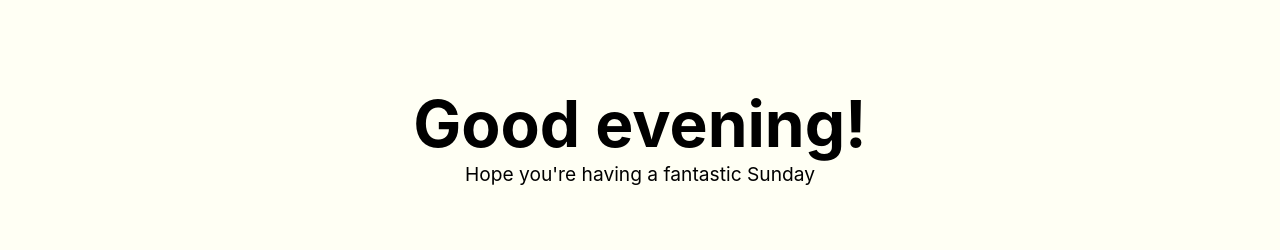
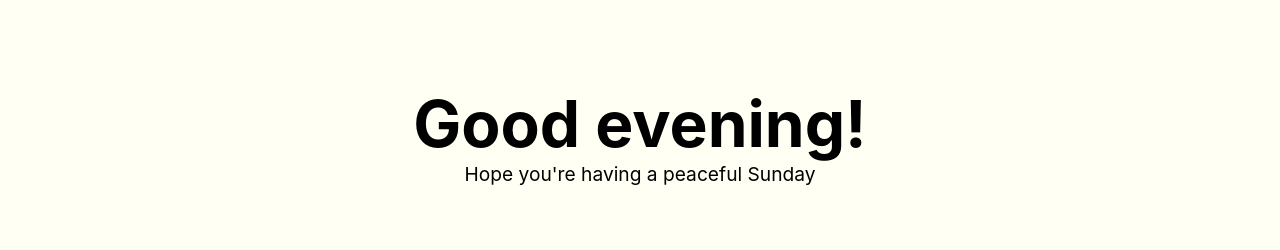
Before and after one commit to JoeScho/website, a Next.js app: page / in a window 1280 px wide. Shown: the top 250 px of the page. Built offline with nearby package versions, Linux system fonts and the light colour scheme.

Commit message:
dumb greeting feature

```diff
--- a/js/getGreetings.js
+++ b/js/getGreetings.js
@@ -1,4 +1,6 @@
 const days = ['Sunday', 'Monday', 'Tuesday', 'Wednesday', 'Thursday', 'Friday', 'Saturday'];
+const adjectives = ['awesome', 'fantastic', 'peaceful', 'relaxing', 'exciting', 'chilled'];
+const vowels = ['a', 'e', 'i', 'o', 'u'];
 
 export default () => {
   const date = new Date();
@@ -12,7 +14,9 @@ export default () => {
   else timeOfDay = 'evening';
 
   const header = `Good ${timeOfDay}!`;
-  const subheader = `Hope you're having a fantastic ${days[day]}`;
+  const adjective = adjectives[Math.floor(Math.random() * adjectives.length)];
+  const indefiniteArticle = vowels.includes(adjective[0]) ? 'an' : 'a';
+  const subheader = `Hope you're having ${indefiniteArticle} ${adjective} ${days[day]}`;
 
   return { header, subheader };
 };
```
